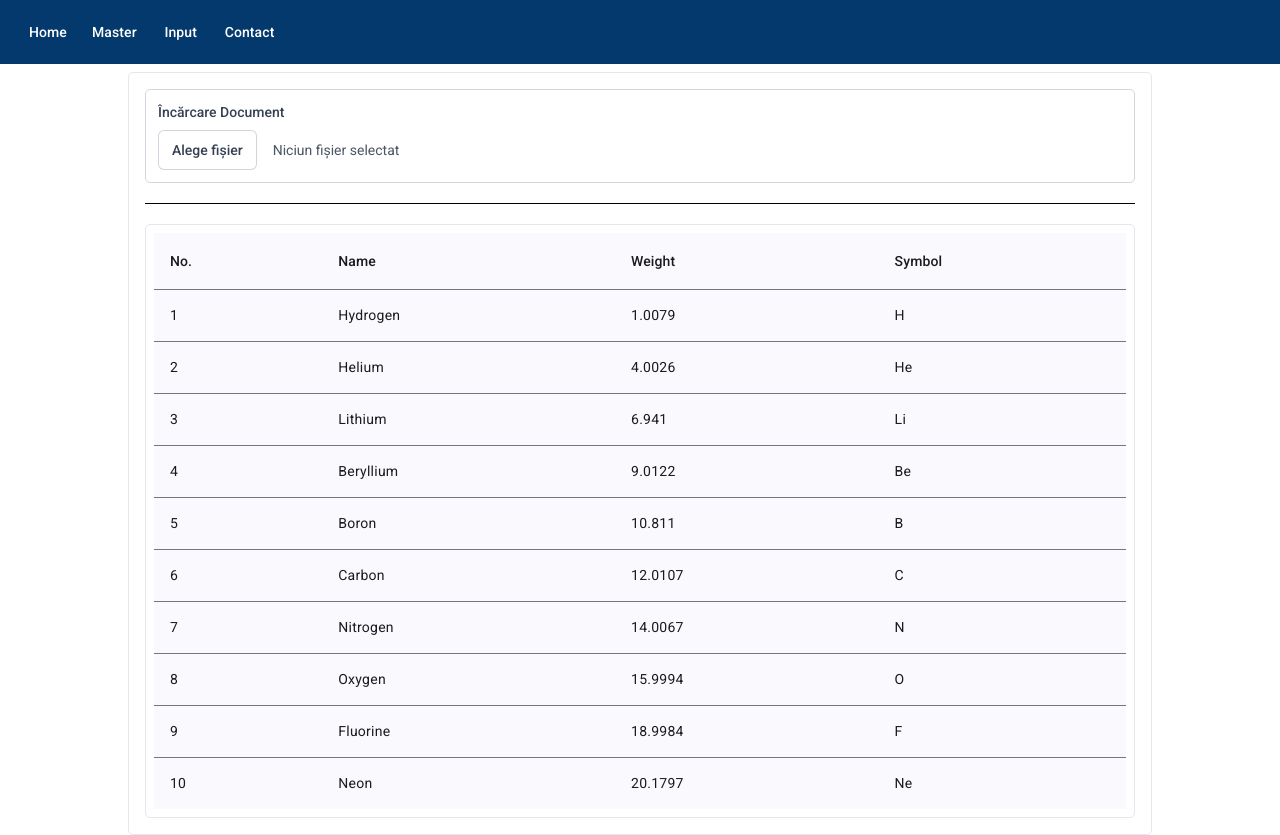
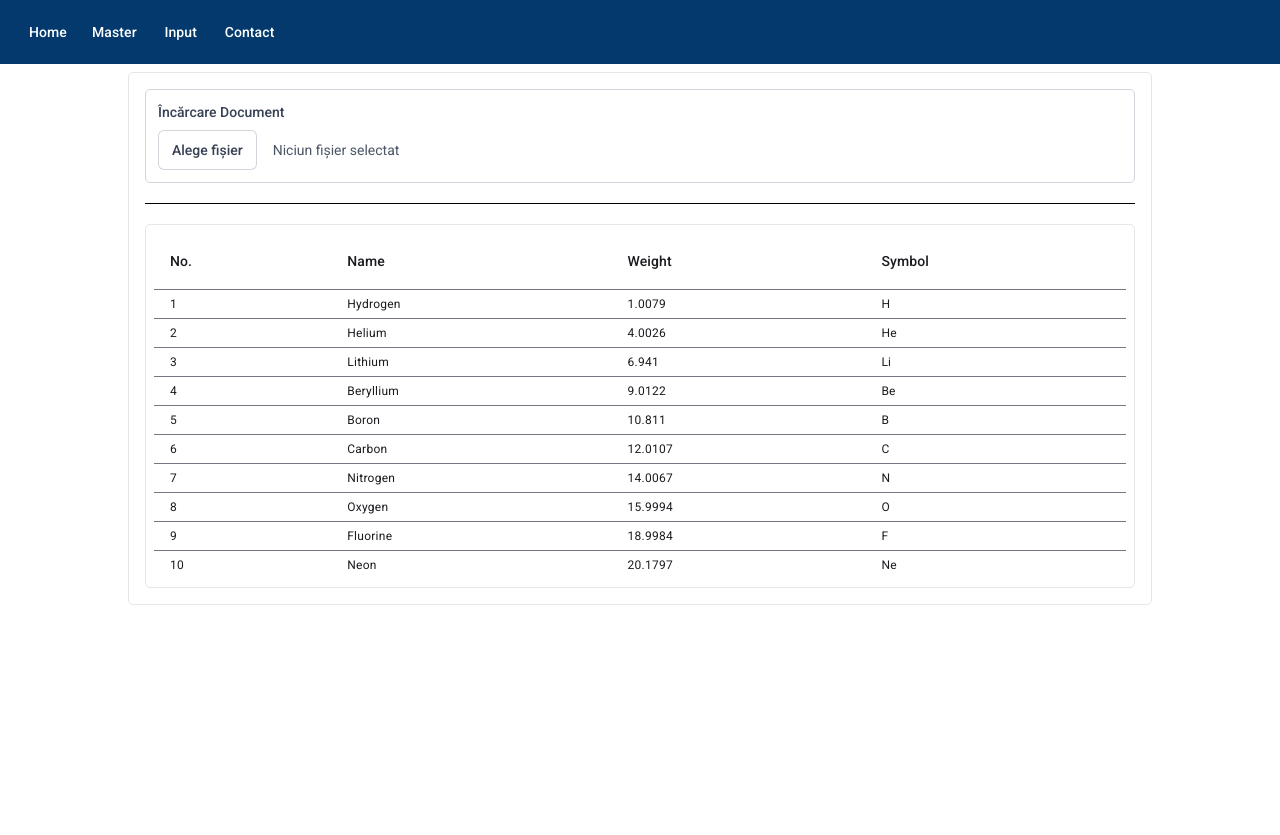
Before and after one commit to mta135/angular-angular-practice-app, an Angular app: page /sendemail in a window 1280 px wide. After the commit the page ends 800 px from the top, so only its background shows below. Built offline with nearby package versions, Linux system fonts and the light colour scheme.

Commit message:
Tabelul. In proces de lucru

```diff
--- a/src/app/component/send-email/send-email.component.html
+++ b/src/app/component/send-email/send-email.component.html
@@ -30,11 +30,7 @@
 
     <div class="bg-white rounded-[5px] border border-gray-200 p-2">
 
-
-        <table mat-table [dataSource]="dataSource" class="mat-elevation-z8">
-
-            <!--- Note that these columns can be defined in any order.
-        The actual rendered columns are set as a property on the row definition" -->
+        <table mat-table [dataSource]="dataSource">
 
             <!-- Position Column -->
             <ng-container matColumnDef="position">
--- a/src/app/component/send-email/send-email.component.scss
+++ b/src/app/component/send-email/send-email.component.scss
@@ -1,54 +1,18 @@
-.mat-card {
+.mat-mdc-header-row,
+.mat-header-row {
     background-color: white;
-    max-width: 100%;
+}
+
+.mat-mdc-row,
+.mat-row {
+    height: 15px !important;
+    background-color: white;
+    font-size: 12px;
 }
 
 
-
-.table-container {
-    background: #ffffff;
-    border-radius: 10px;
-    padding: 8px;
-    box-shadow: 0 1px 4px rgba(0, 0, 0, 0.05);
+.mat-mdc-cell,
+.mat-cell {
+    padding-top: 4px !important;
+    padding-bottom: 4px !important;
 }
-
-/* ======================
-   COMPACT TABLE STYLING
-   ====================== */
-.compact-table {
-    width: 100%;
-    border-collapse: collapse;
-    background-color: #ffffff;
-
-    /* Header */
-    th.mat-mdc-header-cell {
-        background-color: #f8f9fa;
-        color: #333;
-        font-weight: 600;
-        padding: 4px 8px;
-        /* mai mic decât default */
-        border-bottom: 1px solid #e0e0e0;
-    }
-
-    /* Cell styling */
-    td.mat-mdc-cell {
-        background-color: #ffffff;
-        padding: 4px 8px;
-        /* 🔸 reduce înălțimea rândurilor */
-        border-bottom: 1px solid #f0f0f0;
-        line-height: 1.2;
-        /* 🔸 micșorează spațiul vertical intern */
-    }
-
-    /* Hover efect */
-    tr.mat-mdc-row:hover td {
-        background-color: #f5faff;
-    }
-
-    /* Text alignment */
-    th.mat-mdc-header-cell,
-    td.mat-mdc-cell {
-        text-align: left;
-        vertical-align: middle;
-    }
-}
```
